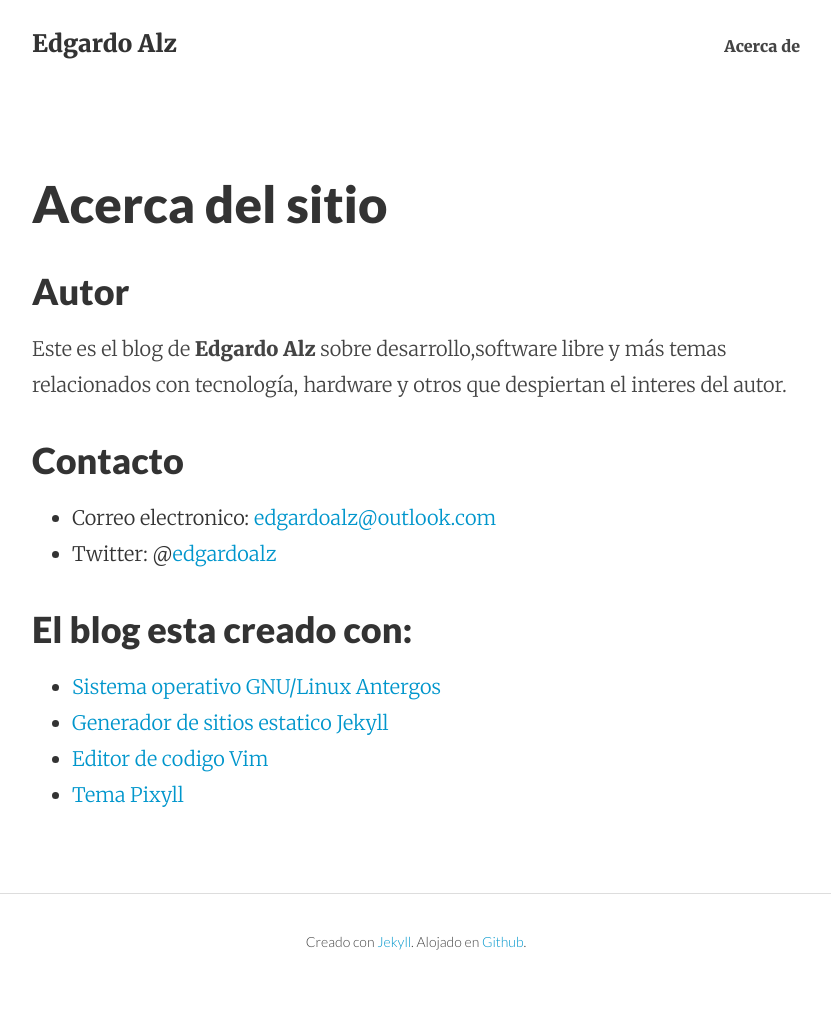
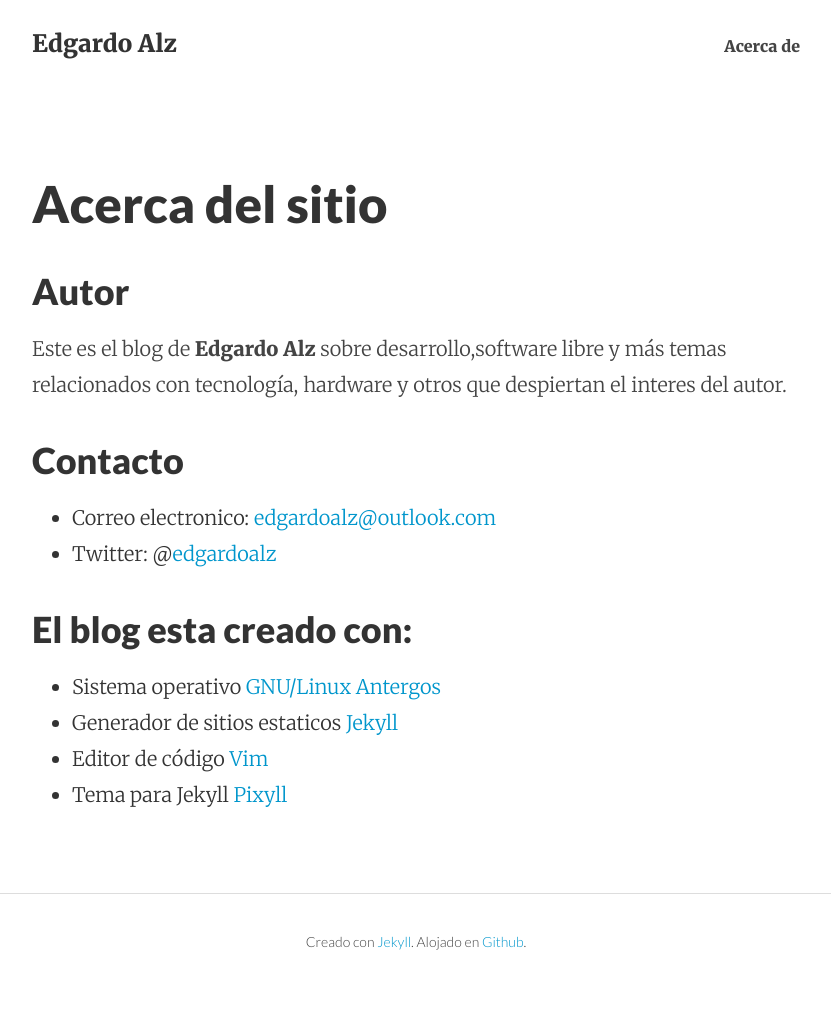
Before and after one commit to edgardoalz/edgardoalz.github.io, a Jekyll site: the page built from about.md, in a window 1280 px wide. Shown: the whole page, without its empty margins (224-1055 px from the left). Built offline with Jekyll 4.4.1, drawn with Linux system fonts in a browser that asks for light colours; Markdown is read by kramdown in place of the engine named in the settings.

Commit message:
Actualizando datos de acerca de...

```diff
--- a/about.md
+++ b/about.md
@@ -14,7 +14,7 @@
 * Twitter: @[edgardoalz](http://twitter.com/edgardoalz)
 
 ### El blog esta creado con:
-* [Sistema operativo GNU/Linux Antergos](http://antergos.com)
-* [Generador de sitios estatico Jekyll](http://jekyllrb.com)
-* [Editor de codigo Vim](http://vim.org)
-* [Tema Pixyll](http://pixyll.com)
+* Sistema operativo [GNU/Linux Antergos](http://antergos.com)
+* Generador de sitios estaticos [Jekyll](http://jekyllrb.com)
+* Editor de código [Vim](http://vim.org)
+* Tema para Jekyll [Pixyll](http://pixyll.com)
```
